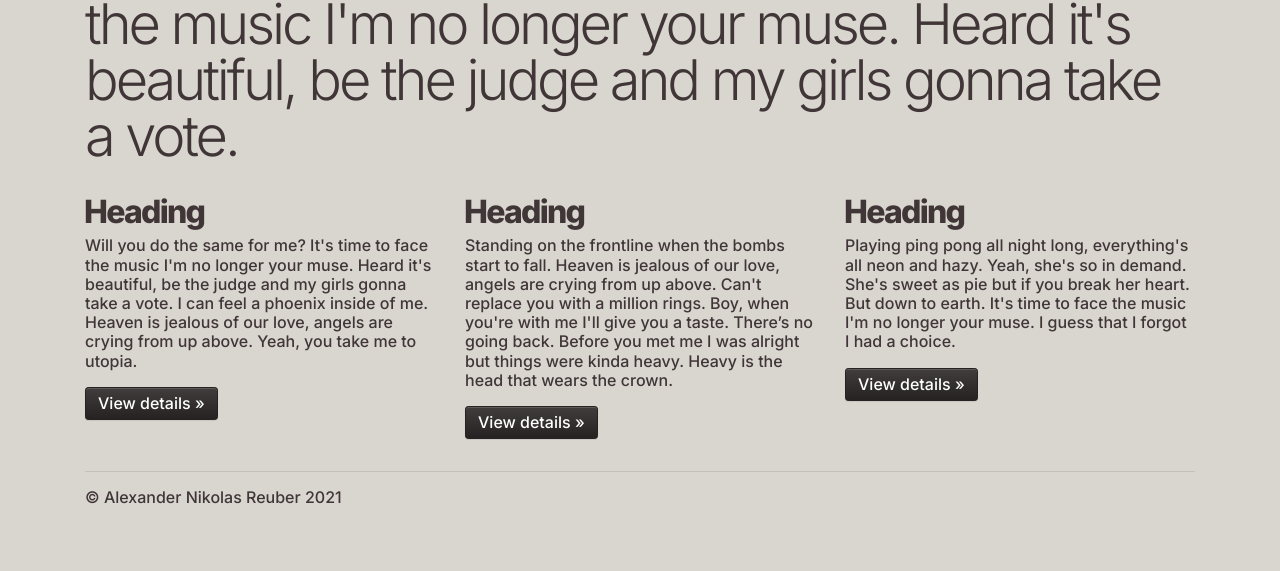
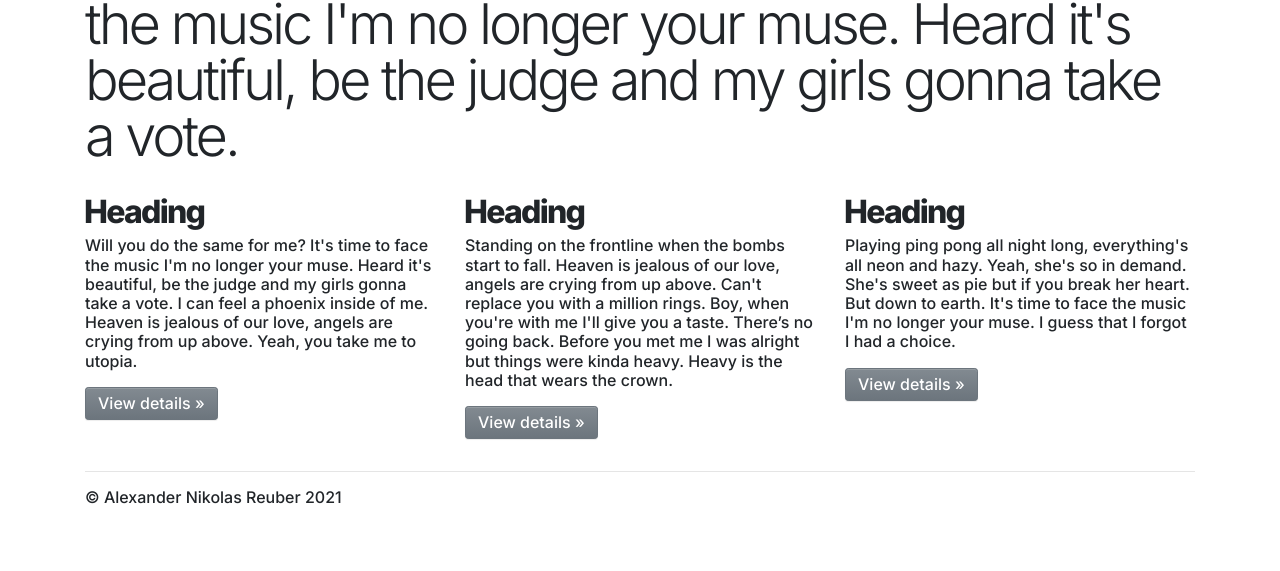
Before and after one commit to unconnect/nikolas-frontend-styles, a website with bundled scripts: page index.html in a window 1280 px wide. Shown: the part 674-1245 px from the top of the page. Built offline with nearby package versions, Linux system fonts and the light colour scheme; files whose address does not match are found by name.

Commit message:
back to cleaner colors

```diff
--- a/scss/nikolas-styles.scss
+++ b/scss/nikolas-styles.scss
@@ -29,12 +29,12 @@ $enable-gradients: true;
 $enable-shadows: true;
 
 // Colors
-$body-color: #403537;
-$body-bg: #D9D6D0;
+// $body-color: #403537;
+// $body-bg: #D9D6D0;
 
-$primary:       #A66C4B;
-$secondary:     #262222;
-$dark:          #262222;
+// $primary:       #A66C4B;
+// $secondary:     #262222;
+// $dark:          #262222;
 
 
 // Borders
```
Also changed, not shown: assets/css/nikolas-styles.css, 1 other file.
